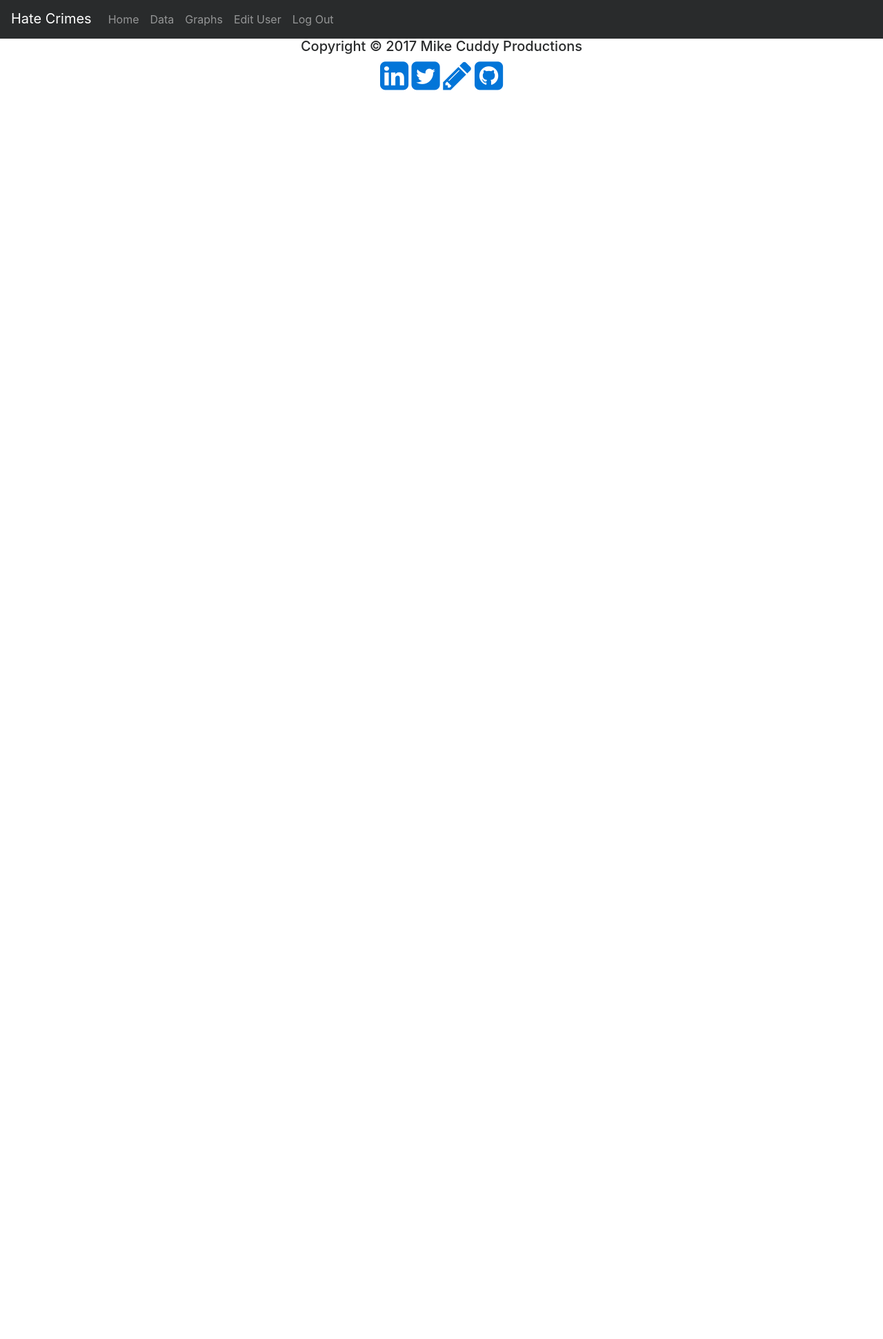
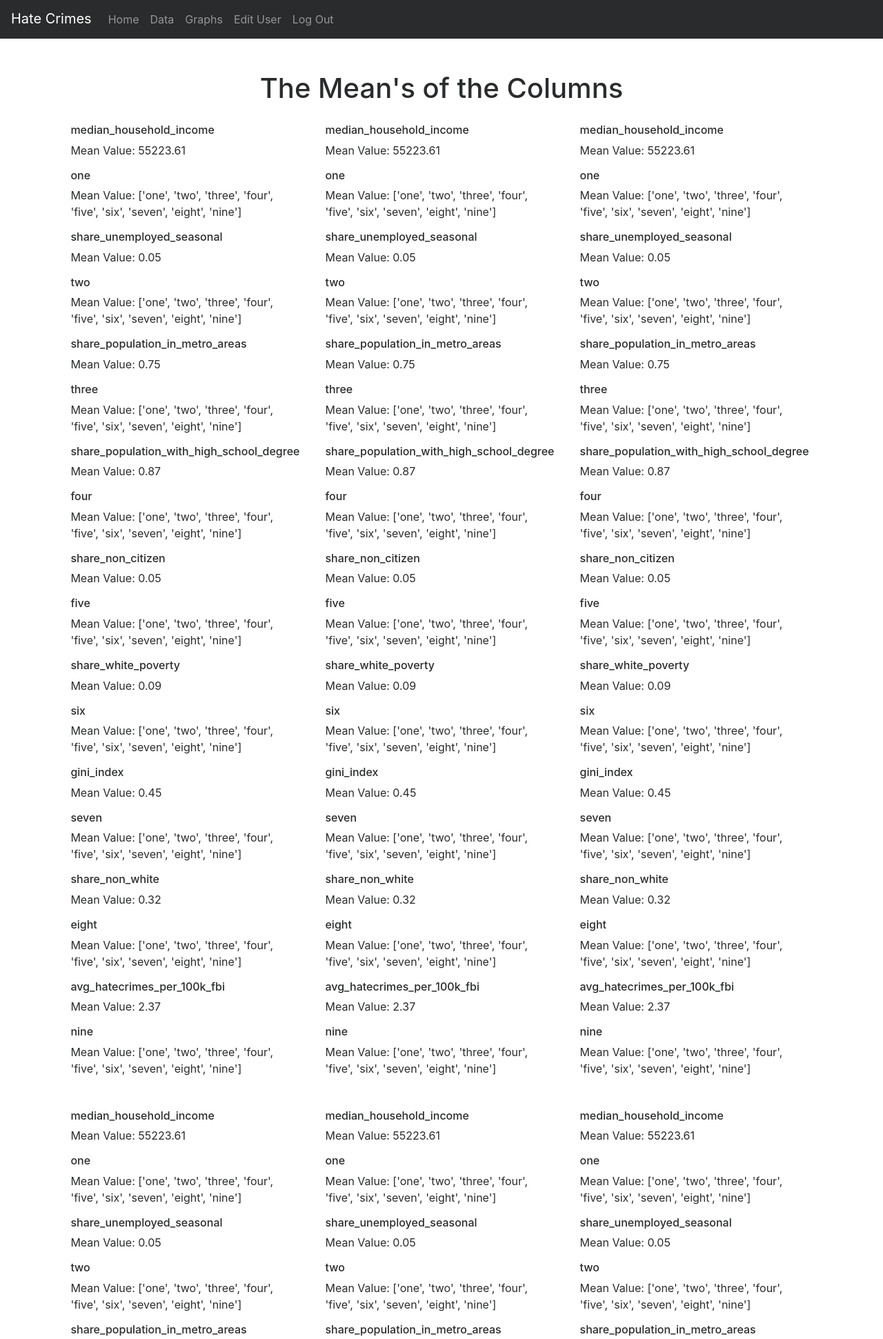
Before and after one commit to ravenusmc/hate_crimes, a Flask app: page /data in a window 1280 px wide. Shown: the top 1941 px of the page at 69% size. Before the commit the page ends 131 px from the top, so only its background shows below. Run offline with Flask 2, Linux system fonts and the light colour scheme; the visitor is signed in with stand-in values (Sample User, id 1); parts of the project's set-up code (start-up, migrations or seed data) failed here and were passed over; some libraries are stand-ins or nearby versions.

Commit message:
working on displaying mean data

```diff
--- a/data.py
+++ b/data.py
@@ -19,11 +19,33 @@ class Data():
     def test(self):
         print(self.data)
 
+    #This method will get the mean values for all of the columns.
     def mean(self):
         #This list will hold all of the mean values that I'll be using for this project
-        mean_list =  []
-        mean_list.append(self.data['median_household_income'].mean())
-        return mean_list
+        column_names = ['median_household_income', 'share_unemployed_seasonal','share_population_in_metro_areas',
+        'share_population_with_high_school_degree','share_non_citizen','share_white_poverty','gini_index',
+        'share_non_white', 'avg_hatecrimes_per_100k_fbi' ]
+        mean_dict = {}
+        mean_list = []
+        number = ['one', 'two', 'three', 'four', 'five', 'six', 'seven', 'eight', 'nine']
+        # for name in column_names:
+        count = 0
+        while count < len(number):
+            data = self.data[column_names[count]].mean()
+            data = format(data, '5.2f')
+            mean_dict[column_names[count]] = data
+            mean_dict[number[count]] = number
+            # mean_list.append(testOne, testTwo)
+            count += 1
+            #Here I am getting the mean for each column as I loop through it
+            # data = self.data[name].mean()
+            #Formatting the values for only two decimal places
+            # data = format(data, '5.2f')
+            #Placing the column name, the key and its corresponding value, into the dict.
+            # mean_dict[name] = data
+            # mean_dict[num] = number
+            # mean_list.append(mean_dict[name] = data, mean_dict[number[count]] = number)
+        return mean_dict
 
     #This method will return a list of correlations. Since, I don't have everything planned out
     #That I want to look at, I'll find the correlations as I go and add them to the list.
@@ -52,6 +74,6 @@ class Data():
 
 
 
-# data = Data()
-# data.mean()
+data = Data()
+data.mean()
 # data.correlation()
--- a/main.py
+++ b/main.py
@@ -84,7 +84,13 @@ def data():
     #This variable will change the navbar to only display certain items
     #when a user is logged in.
     allowed_in = True
-    return render_template('data.html', allowed_in = allowed_in)
+    #Creating the data object
+    data = Data()
+    mean_dict = data.mean()
+    #This is a counter box that will be used to create the classes of each box
+    box_number = ['one', 'two', 'three', 'four', 'five', 'six', 'seven', 'eight', 'nine']
+    return render_template('data.html', allowed_in = allowed_in, box_number = box_number,
+        mean_dict = mean_dict)
 
 
 #This route will take the user to the page with all of the graphs
--- /dev/null
+++ b/static/css/data.css
@@ -0,0 +1,64 @@
+/*******************************
+The CSS code in this file will deal
+with the data page
+********************************/
+
+
+
+/*******************************
+Code dealing with the main section-section one
+********************************/
+
+main {
+  margin-top: 50px;
+  margin-left: 8%;
+  margin-right: 8%;
+}
+
+#section_one {
+  display: grid;
+  grid-template-rows: repeat(3, auto);
+  grid-template-columns: repeat(3, auto);
+  grid-template-areas:
+  "one two three"
+  "four five six"
+  "seven eight nine";
+  grid-gap: 2em;
+  margin-top: 30px;
+}
+
+.box_one {
+  grid-area: one;
+}
+
+.box_two {
+  grid-area: two;
+}
+
+.box_three {
+  grid-area: three;
+}
+
+.box_four {
+  grid-area: four;
+}
+
+.box_five {
+  grid-area: five;
+}
+
+.box_six {
+  grid-area: six;
+}
+
+.box_seven {
+  grid-area: seven;
+}
+
+.box_eight {
+  grid-area: eight;
+}
+
+.box_nine {
+  grid-area: nine;
+}
--- a/templates/data.html
+++ b/templates/data.html
@@ -1,6 +1,76 @@
 {% extends 'base.html' %}
 
 {% block body %}
+<link rel="stylesheet" type="text/css" href="{{ url_for('static', filename='css/generic.css') }}">
+<link rel="stylesheet" type="text/css" href="{{ url_for('static', filename='css/data.css') }}">
+
+<main>
+
+  <h1 class='center'>The Mean's of the Columns</h1>
+
+  <section id='section_one'>
+
+    {% for num in box_number %}
+      <div class='box_{{ num }}'>
+
+        {% for key, value in mean_dict.items() %}
+          <h6>{{ key }}</h6>
+          <p>Mean Value: {{ value }}</p>
+        {% endfor %}
+
+      </div>
+    {% endfor %}
+
+
+    <!-- <div class='box_one'>
+      <h6>Median Household Income</h6>
+      <p>Mean Value: </p>
+    </div>
+
+    <div class='box_two'>
+      <h6>Share Unemployed Seasonal</h6>
+      <p>Mean Value: </p>
+    </div>
+
+    <div class='box_three'>
+      <h6>Share of Population in Metro Areas</h6>
+      <p>Mean Value: </p>
+    </div>
+
+    <div class='box_four'>
+      <h6>Share of Population with High School Degree</h6>
+      <p>Mean Value: </p>
+    </div>
+
+    <div class='box_five'>
+      <h6>Share of Non Citizen</h6>
+      <p>Mean Value: </p>
+    </div>
+
+    <div class='box_six'>
+      <h6>Share of White Poverty</h6>
+      <p>Mean Value: </p>
+    </div>
+
+    <div class='box_seven'>
+      <h6>Gini Index</h6>
+      <p>Mean Value: </p>
+    </div>
+
+    <div class='box_eight'>
+      <h6>Share of Non-White</h6>
+      <p>Mean Value: </p>
+    </div>
+
+    <div class='box_nine'>
+      <h6>Hate Crimes / 100k FBI</h6>
+      <p>Mean Value: </p>
+    </div> -->
+
+  </section>
+
+
+</main>
 
 
 
```
Also changed, not shown: notes.txt (added, +13 -0 lines).
